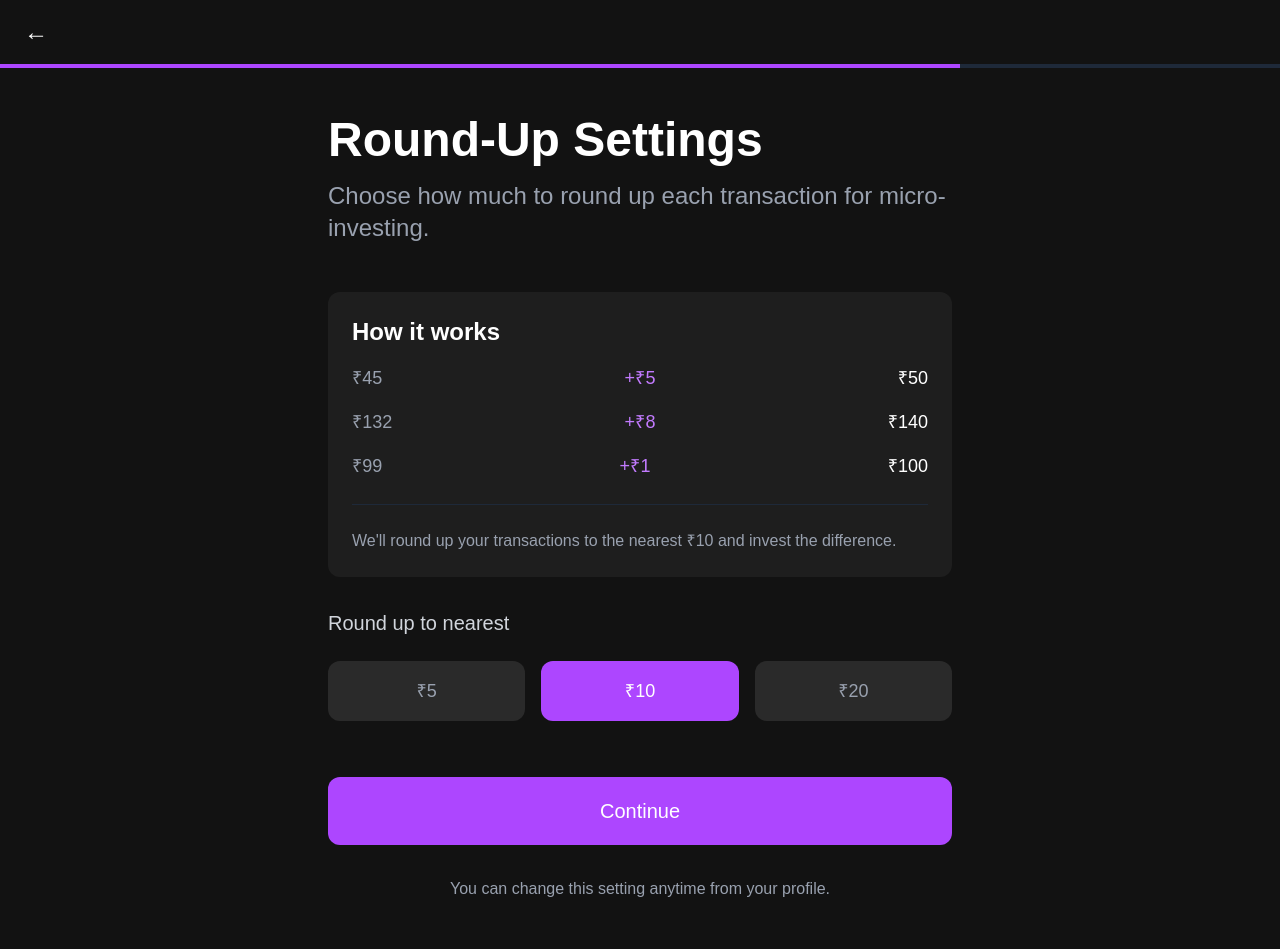
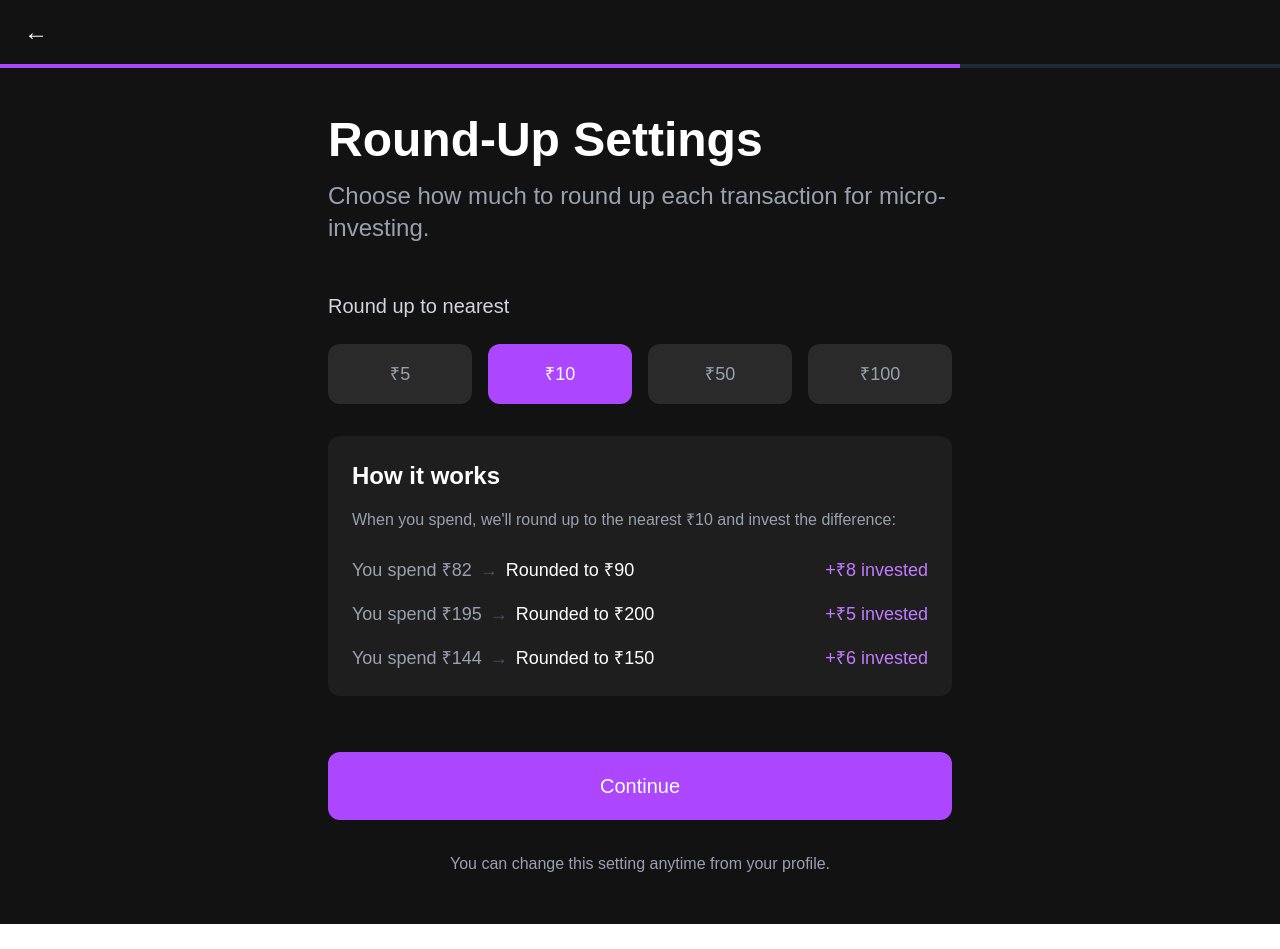
Before and after one commit to raghuramalur/investapp-master, a Next.js app: page /round-up-setup in a window 1280 px wide. After the commit the page ends 924 px from the top, so only its background shows below. Built offline with nearby package versions, Linux system fonts and the light colour scheme.

Commit message:
commit 13

```diff
--- a/src/app/round-up-setup/page.js
+++ b/src/app/round-up-setup/page.js
@@ -12,12 +12,38 @@ export default function RoundUpSetup() {
     router.push('/upi-setup');
   };
 
-  // Example transactions to show how round-up works
-  const exampleTransactions = [
-    { amount: 45, roundUp: 5 },
-    { amount: 132, roundUp: 8 },
-    { amount: 99, roundUp: 1 },
-  ];
+  // Generate dynamic examples based on selected round-up amount
+  const getExampleTransactions = (amount) => {
+    const numAmount = parseInt(amount);
+    switch(numAmount) {
+      case 5:
+        return [
+          { amount: 43, roundUp: 2 },
+          { amount: 156, roundUp: 4 },
+          { amount: 95, roundUp: 5 },
+        ];
+      case 10:
+        return [
+          { amount: 82, roundUp: 8 },
+          { amount: 195, roundUp: 5 },
+          { amount: 144, roundUp: 6 },
+        ];
+      case 50:
+        return [
+          { amount: 276, roundUp: 24 },
+          { amount: 430, roundUp: 20 },
+          { amount: 168, roundUp: 32 },
+        ];
+      case 100:
+        return [
+          { amount: 445, roundUp: 55 },
+          { amount: 720, roundUp: 80 },
+          { amount: 834, roundUp: 66 },
+        ];
+      default:
+        return [];
+    }
+  };
 
   return (
     <div className="min-h-screen bg-[#121212] text-white">
@@ -47,29 +73,11 @@ export default function RoundUpSetup() {
           </p>
         </div>
 
-        <div className="mb-8 p-6 bg-[#1E1E1E] rounded-xl">
-          <h2 className="text-2xl font-semibold mb-4">How it works</h2>
-          <div className="space-y-4">
-            {exampleTransactions.map((tx, index) => (
-              <div key={index} className="flex justify-between items-center text-lg">
-                <span className="text-gray-400">₹{tx.amount}</span>
-                <span className="text-purple-400">+₹{tx.roundUp}</span>
-                <span>₹{tx.amount + tx.roundUp}</span>
-              </div>
-            ))}
-          </div>
-          <div className="mt-6 pt-6 border-t border-gray-800">
-            <p className="text-gray-400">
-              We'll round up your transactions to the nearest ₹{roundUpAmount} and invest the difference.
-            </p>
-          </div>
-        </div>
-
         <form onSubmit={handleSubmit} className="space-y-8">
           <div className="space-y-6">
             <label className="block text-xl text-gray-300">Round up to nearest</label>
-            <div className="grid grid-cols-3 gap-4">
-              {['5', '10', '20'].map((amount) => (
+            <div className="grid grid-cols-2 gap-4 sm:grid-cols-4">
+              {['5', '10', '50', '100'].map((amount) => (
                 <button
                   key={amount}
                   type="button"
@@ -82,6 +90,25 @@ export default function RoundUpSetup() {
                 >
                   ₹{amount}
                 </button>
+              ))}
+            </div>
+          </div>
+
+          <div className="mb-8 p-6 bg-[#1E1E1E] rounded-xl">
+            <h2 className="text-2xl font-semibold mb-4">How it works</h2>
+            <p className="text-gray-400 mb-6">
+              When you spend, we'll round up to the nearest ₹{roundUpAmount} and invest the difference:
+            </p>
+            <div className="space-y-4">
+              {getExampleTransactions(roundUpAmount).map((tx, index) => (
+                <div key={index} className="flex justify-between items-center text-lg">
+                  <div className="flex items-center gap-2">
+                    <span className="text-gray-400">You spend ₹{tx.amount}</span>
+                    <span className="text-gray-600">→</span>
+                    <span>Rounded to ₹{tx.amount + tx.roundUp}</span>
+                  </div>
+                  <span className="text-purple-400">+₹{tx.roundUp} invested</span>
+                </div>
               ))}
             </div>
           </div>
```
